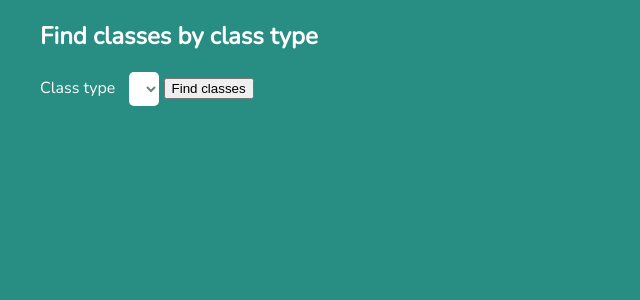
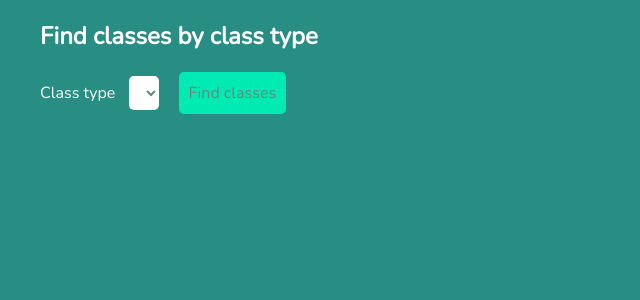
Before and after one commit to lauracdobie/gym_project, a Flask app: page /fitness-classes/find_classes-by-class-type in a window 1280 px wide. Shown: the top 300 px of the page, without its empty margins (0-640 px from the left). Run offline with Flask 2, Linux system fonts and the light colour scheme; data that the repository does not hold is empty; some libraries are stand-ins or nearby versions.

Commit message:
Further CSS tweaks

```diff
--- a/static/style.css
+++ b/static/style.css
@@ -155,7 +155,7 @@ form {
 }
 
 .form > button:hover {
-    background-color: #00ebb4;
+    background-color: white;
 }
 
 .form > div > label {
@@ -201,3 +201,23 @@ form {
 .delete-booking:hover {
     background-color: white;
 }
+
+#find-class {
+    border: none;
+    padding: 10px;
+    background-color: #00ebb4;
+    color: #63887f;
+    font-family: 'Nunito', sans-serif;
+    font-size: 16px;
+    border-radius: 5px;
+    transition: background-color ease-in 0.5s;
+    margin-left: 15px;
+}
+
+#find-class:hover {
+    background-color: white;
+}
+
+#class-description-heading {
+    padding-left: 0px;
+}
--- a/templates/bookings/index.html
+++ b/templates/bookings/index.html
@@ -8,7 +8,7 @@
 <main>
     <h2>Book a class</h2>
     <article>
-        <form action="/bookings" method="post">
+        <form action="/bookings" method="post" class="form">
             <div>
                 <label for="fitness_class">Class</label>
                 <select id="fitness_class" name="fitness_class_id">
--- a/templates/fitness_classes/class_description.html
+++ b/templates/fitness_classes/class_description.html
@@ -1,7 +1,7 @@
 {% extends "base.html" %}
 {% block content %}
 <article class="class-description">
-    <h2>{{fitness_class.class_type.name}}</h2>
+    <h2 id="class-description-heading">{{fitness_class.class_type.name}}</h2>
     <p>{{fitness_class.class_type.description}}</p>
     <p>Intensity: {{fitness_class.class_type.intensity}}</p>
     <p>Difficulty: {{fitness_class.class_type.difficulty}}</p>
--- a/templates/fitness_classes/find_classes_by_class_type.html
+++ b/templates/fitness_classes/find_classes_by_class_type.html
@@ -11,7 +11,7 @@
                     <option value="{{class_type.id}}">{{class_type.name}}</option>
                     {% endfor %}
                 </select>
-                <button type="submit">Find classes</button>
+                <button type="submit" id="find-class">Find classes</button>
             </div>
         </form>
     </article>
--- a/templates/members/add.html
+++ b/templates/members/add.html
@@ -9,7 +9,7 @@
 <main>
     <h2>Add member</h2>
     <article>
-        <form action="/members" method="post">
+        <form action="/members" method="post" class="form">
             <div>
                 <label for="name">Name</label>
                 <input type="text" id="name" name="name" placeholder="Name" size="30" required autofocus>
@@ -45,6 +45,7 @@
 
             <button type="submit">Add member</button>
         </form>
+        <p><a href ="/members" class="back">Back to members</a></p>
     </article>
 </main>
 {% endblock %}
--- a/templates/members/edit.html
+++ b/templates/members/edit.html
@@ -9,7 +9,7 @@
 <main>
     <h2>Edit member</h2>
     <article>
-        <form action="/members/{{member.id}}" method="post">
+        <form action="/members/{{member.id}}" method="post" class="form">
             <div>
                 <label for="name">Name</label>
                 <input type="text" id="name" name="name" value="{{member.name}}" placeholder="Name" size="30" required autofocus>
@@ -49,6 +49,7 @@
         <form action="/members/{{member.id}}/delete" method="POST">
             <button type="submit" class="delete">DELETE MEMBER</button>
         </form>
+        <p><a href ="/members" class="back">Back to members</a></p>
     </article>
 </main>
 {% endblock %}
--- a/templates/members/find_member_by_name.html
+++ b/templates/members/find_member_by_name.html
@@ -3,11 +3,14 @@
 <main>
     <h2>Find member</h2>
     <article>
-        <form action="/members/found-member" method="post">
+        <form action="/members/found-member" method="post" class="form">
+            <div>
                 <label for="name">Enter name</label>
                 <input type="text" id="name" name="name" placeholder="Name" size="30" required autofocus>
+            </div>
             <button type="submit">Find member</button>
         </form>
+        <p><a href ="/members" class="back">Back to members</a></p>
     </article>
 </main>
 {% endblock %}
```
